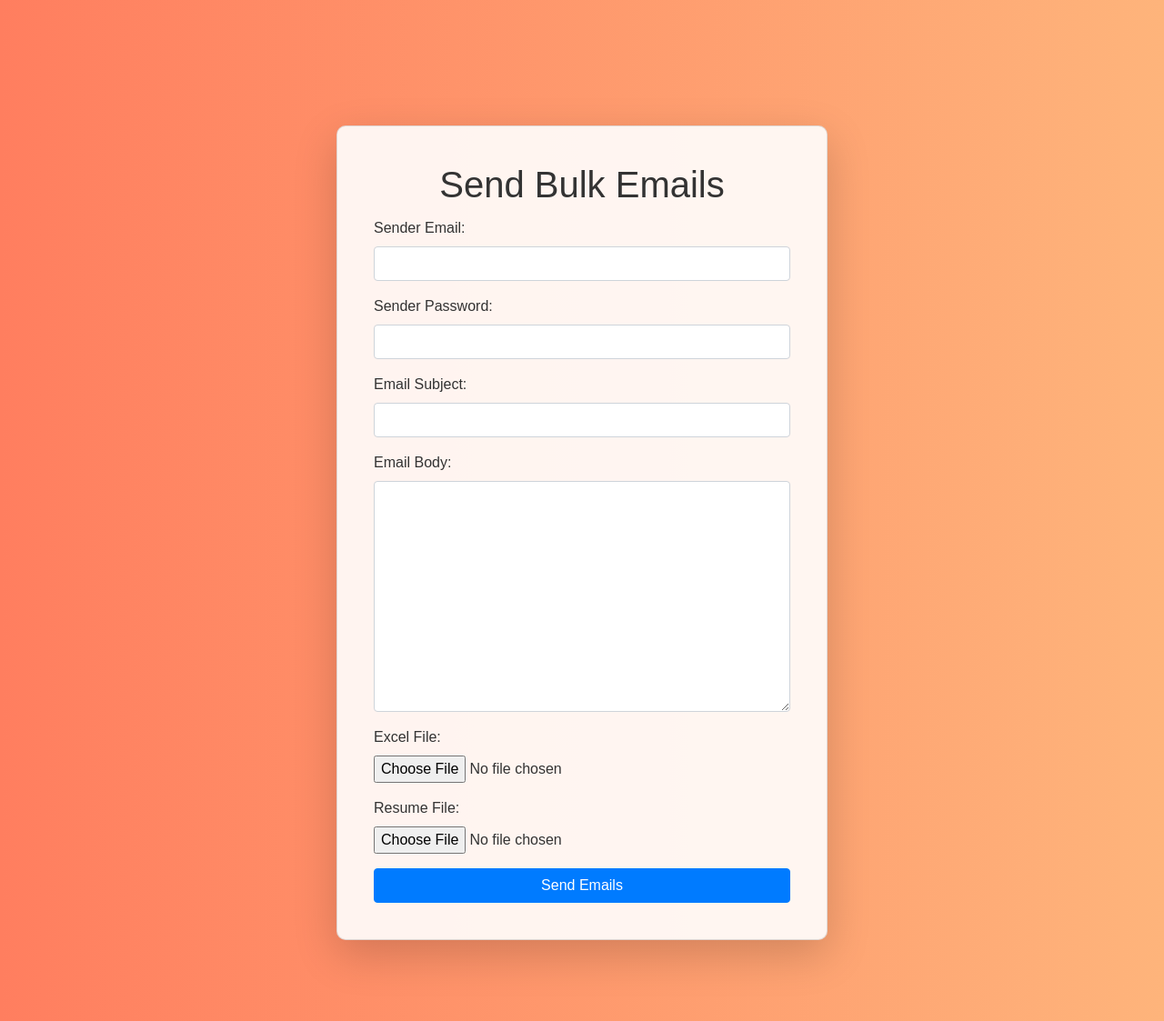
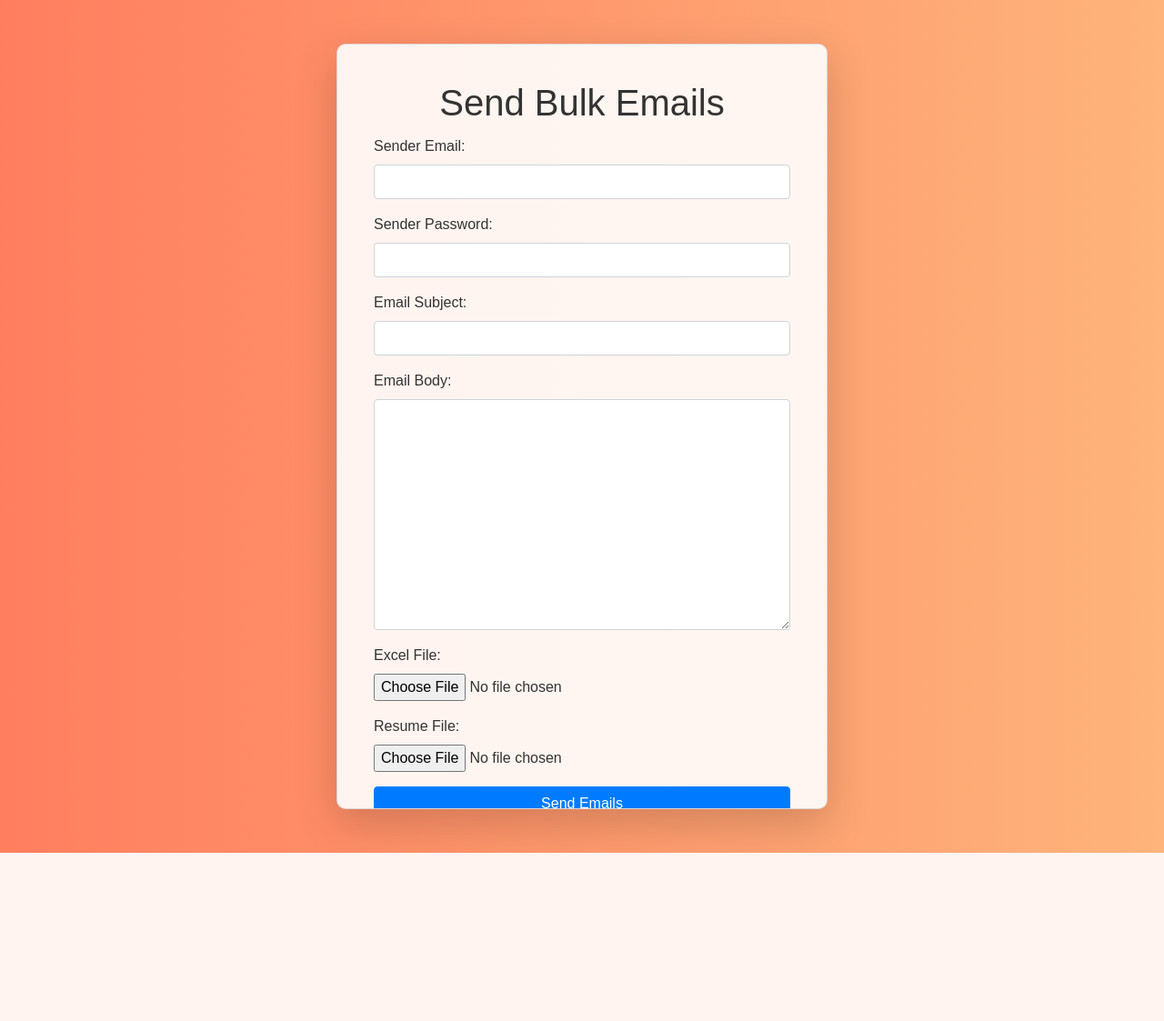
Before and after one commit to rajRishi22/RapidMail, a Flask app: page / in a window 1280 px wide. Shown: the whole page at 91% size. After the commit the page ends 938 px from the top, so only its background shows below. Run offline with Flask 3, Linux system fonts and the light colour scheme; some libraries are stand-ins or nearby versions.

Commit message:
UI Bugs Fixed

```diff
--- a/static/styles.css
+++ b/static/styles.css
@@ -5,11 +5,10 @@
     color: #333;
     margin: 0;
     padding: 0;
-    height: 120vh;
+    min-height: 100vh;
     display: flex;
     justify-content: center;
     align-items: center;
-    overflow: hidden;
 }
 
 /* Card Styles */
@@ -18,6 +17,9 @@
     border-radius: 10px;
     padding: 20px;
     animation: fadeIn 1s ease-in-out;
+    max-height: 90vh;
+    overflow-y: auto;
+    width: 100%;
 }
 
 /* Animation */
--- a/templates/index.html
+++ b/templates/index.html
@@ -9,10 +9,9 @@
     <link rel="stylesheet" href="{{ url_for('static', filename='styles.css') }}">
 </head>
 <body>
-
     <div class="container">
-        <div class="row justify-content-center mt-5">
-            <div class="col-md-6">
+        <div class="row justify-content-center mt-5 mb-5">
+            <div class="col-md-8 col-lg-6">
                 <div class="card shadow-lg">
                     <div class="card-body">
                         <h1 class="card-title text-center">Send Bulk Emails</h1>
@@ -47,7 +46,6 @@
                 </div>
             </div>
         </div>
-
     </div>
     <script src="https://code.jquery.com/jquery-3.5.1.slim.min.js"></script>
     <script src="https://cdn.jsdelivr.net/npm/bootstrap@4.5.2/dist/js/bootstrap.bundle.min.js"></script>
```
